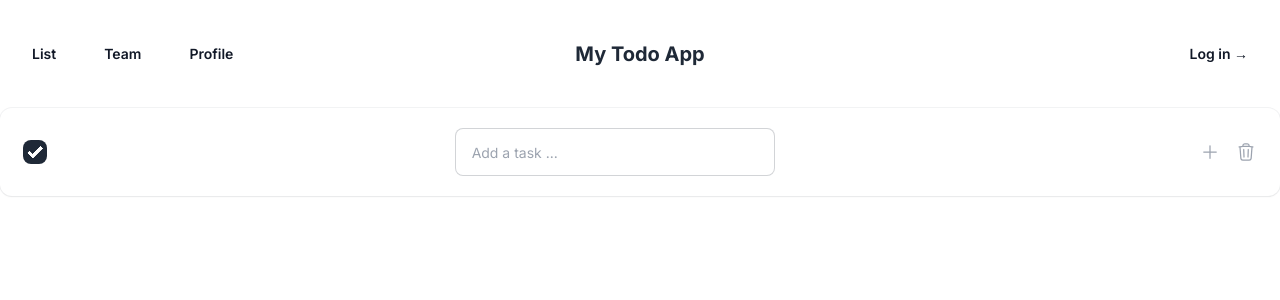
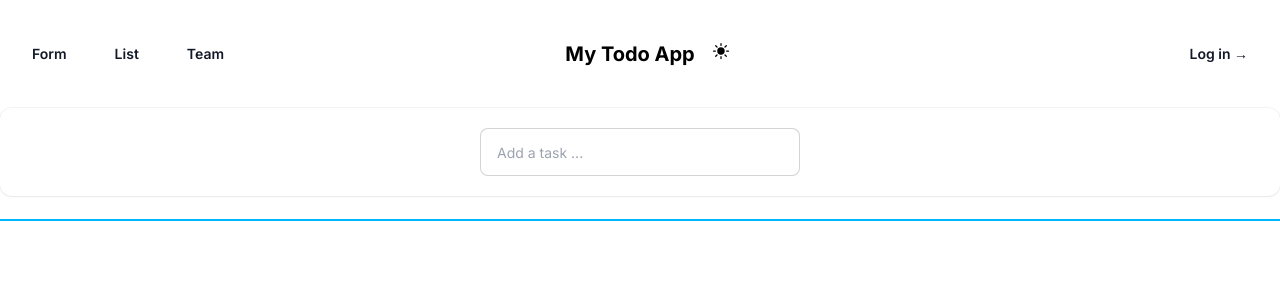
Before and after one commit to tizen21/my-todo-app, a Next.js app: page / in a window 1280 px wide. Shown: the top 300 px of the page. Built offline with nearby package versions, Linux system fonts and the light colour scheme.

Commit message:
Add Ok, Counter Ok, edit Ok, delete Ok, delete all Ok, check Ok

```diff
--- a/app/Components/Header.jsx
+++ b/app/Components/Header.jsx
@@ -1,13 +1,18 @@
 "use client";
-
-import { useState } from "react";
+import Link from "next/link";
+import { useState, useEffect } from "react";
 import { Dialog, DialogPanel } from "@headlessui/react";
-import { Bars3Icon, XMarkIcon } from "@heroicons/react/24/outline";
+import {
+  Bars3Icon,
+  MoonIcon,
+  SunIcon,
+  XMarkIcon,
+} from "@heroicons/react/24/outline";
 
 const navigation = [
-  { name: "List", href: "#" },
-  { name: "Team", href: "#" },
-  { name: "Profile", href: "#" },
+  { name: "Form", href: "/" },
+  { name: "List", href: "/list" },
+  { name: "Team", href: "/team" },
 ];
 
 export default function Example() {
@@ -22,13 +27,13 @@ export default function Example() {
         <div className="flex flex-1">
           <div className="hidden lg:flex lg:gap-x-12">
             {navigation.map((item) => (
-              <a
+              <Link
                 key={item.name}
                 href={item.href}
                 className="text-sm font-semibold leading-6 text-gray-900"
               >
                 {item.name}
-              </a>
+              </Link>
             ))}
           </div>
           <div className="flex lg:hidden">
@@ -42,12 +47,36 @@ export default function Example() {
             </button>
           </div>
         </div>
-        <a href="#" className="-m-1.5 p-1.5">
-          <span className="sr-only">Your Company</span>
+        <div className="flex justify-center items-center">
           <div className="flex">
-            <h1 className="font-bold text-xl p-4">My Todo App</h1>
+            <h1 className="font-bold text-xl text-black p-4 cursor-pointer">
+              My Todo App
+            </h1>
           </div>
-        </a>
+
+          <div className="text-black">
+            <label className="swap swap-rotate">
+              {/* this hidden checkbox controls the state */}
+              <input
+                type="checkbox"
+                className="theme-controller"
+                value="synthwave"
+              />
+
+              {/* sun icon */}
+              <SunIcon
+                aria-hidden="true"
+                className="swap-off h-5 w-5 fill-current"
+              />
+
+              {/* moon icon */}
+              <MoonIcon
+                aria-hidden="true"
+                className="swap-on h-5 w-5 fill-current"
+              />
+            </label>
+          </div>
+        </div>
         <div className="flex flex-1 justify-end">
           <a href="#" className="text-sm font-semibold leading-6 text-gray-900">
             Log in <span aria-hidden="true">&rarr;</span>
@@ -72,20 +101,6 @@ export default function Example() {
                 <XMarkIcon aria-hidden="true" className="h-6 w-6" />
               </button>
             </div>
-            <a href="#" className="-m-1.5 p-1.5">
-              <span className="sr-only">Your Company</span>
-              <div className="flex">
-                <h1 className="font-bold text-xl p-4">My Todo App</h1>
-              </div>
-            </a>
-            <div className="flex flex-1 justify-end">
-              <a
-                href="#"
-                className="text-sm font-semibold leading-6 text-gray-900"
-              >
-                Log in <span aria-hidden="true">&rarr;</span>
-              </a>
-            </div>
           </div>
           <div className="mt-6 space-y-2">
             {navigation.map((item) => (
--- /dev/null
+++ b/app/Components/TaskForm.jsx
@@ -0,0 +1,192 @@
+"use client";
+
+import { ChevronRightIcon } from "@heroicons/react/20/solid";
+import {
+  CheckIcon,
+  PencilIcon,
+  PlusCircleIcon,
+  PlusIcon,
+  TrashIcon,
+  XMarkIcon,
+} from "@heroicons/react/24/outline";
+import { useState } from "react";
+
+export default function TaskForm() {
+  const [task, setTask] = useState("");
+  const [tasks, setTasks] = useState([]);
+  const [editTaskId, setEditTaskId] = useState(null);
+  const [editTaskText, setEditTaskText] = useState("");
+
+  const handleChange = (e) => {
+    setTask(e.target.value);
+  };
+
+  const handleAddTask = () => {
+    setTasks((prev) => {
+      return [...prev, { id: prev.length + 1, task: task, completed: false }];
+    });
+    setTask("");
+  };
+
+  const handleKeyDown = (e) => {
+    if (e.key === "Enter") {
+      handleAddTask();
+    }
+  };
+
+  const handleEditKeyDown = (e, id) => {
+    if (e.key === "Enter") {
+      handleSaveEdit(id);
+    }
+  };
+
+  const handleCheck = (id) => {
+    setTasks((prev) =>
+      prev.map((item) =>
+        item.id === id ? { ...item, completed: !item.completed } : item
+      )
+    );
+  };
+
+  const deleteTask = (id) => {
+    const newTab = tasks.filter((item) => item.id != id);
+    setTasks(newTab);
+  };
+
+  const deleteAllTasks = () => {
+    setTasks([]);
+  };
+
+  const handleEditClick = (id, currentText) => {
+    setEditTaskId(id);
+    setEditTaskText(currentText);
+  };
+
+  const handleEditChange = (e) => {
+    setEditTaskText(e.target.value);
+  };
+
+  const handleSaveEdit = (id) => {
+    setTasks((prev) =>
+      prev.map((item) =>
+        item.id === id ? { ...item, task: editTaskText } : item
+      )
+    );
+    setEditTaskId(null);
+    setEditTaskText("");
+  };
+
+  const handleCancelEdit = () => {
+    setEditTaskId(null);
+    setEditTaskText("");
+  };
+
+  return (
+    <>
+      <ul
+        role="list"
+        className="divide-y divide-gray-100 overflow-hidden bg-white shadow-sm ring-1 ring-gray-900/5 sm:rounded-xl"
+      >
+        <li className="relative flex justify-between gap-x-6 px-4 py-5 hover:bg-gray-50 sm:px-6">
+          <div className="flex min-w-0 gap-x-4 justify-center items-center"></div>
+          <div className="flex w-full justify-center items-center gap-x-4">
+            <input
+              type="text"
+              placeholder="Add a task ..."
+              className="input input-bordered input-md w-full max-w-xs focus:ring-2 ring- ring-offset-2 focus:placeholder:opacity-0"
+              value={task}
+              onChange={handleChange}
+              onKeyDown={handleKeyDown}
+            />
+            {task && (
+              <PlusCircleIcon
+                aria-hidden="true"
+                className="h-6 w-6 flex-none text-gray-400 hover:cursor-pointer hover:text-black"
+                onClick={handleAddTask}
+              />
+            )}
+          </div>
+
+          <div className="flex shrink-0 items-center gap-x-4">
+            <div className="hidden sm:flex sm:flex-col sm:items-end"></div>
+
+            {tasks.length > 0 ? (
+              <TrashIcon
+                aria-hidden="true"
+                className="h-6 w-6 flex-none text-red-400 hover:cursor-pointer hover:text-black"
+                onClick={deleteAllTasks}
+              />
+            ) : null}
+          </div>
+        </li>
+      </ul>
+      <div className="divider divider-info">
+        {tasks.length > 0 ? <p className="text-dark">{tasks.length}</p> : null}
+      </div>
+      {tasks.map((item) => {
+        return (
+          <li
+            key={item.id}
+            className="flex flex-col items-center p-6 bg-gray-50 sm:px-6 mb-2 rounded-2xl shadow-sm shadow-info transition-all duration-300"
+          >
+            <div className="flex items-center justify-between w-full">
+              {editTaskId === item.id ? (
+                <input
+                  type="text"
+                  value={editTaskText}
+                  onChange={handleEditChange}
+                  onKeyDown={(e) => handleEditKeyDown(e, item.id)}
+                  className="input input-bordered input-md w-full max-w-xs"
+                />
+              ) : (
+                <p
+                  className={`font-semibold text-md ${
+                    item.completed ? "line-through text-gray-400" : ""
+                  } transition-all duration-300`}
+                >
+                  {item.task}
+                </p>
+              )}
+              <div className="flex gap-4 items-center">
+                {editTaskId === item.id ? (
+                  <>
+                    <CheckIcon
+                      aria-hidden="true"
+                      className="h-6 w-6 text-green-400 hover:cursor-pointer hover:text-green-600"
+                      onClick={() => handleSaveEdit(item.id)}
+                    />
+                    <XMarkIcon
+                      aria-hidden="true"
+                      className="h-6 w-6 text-red-400 hover:cursor-pointer hover:text-red-600"
+                      onClick={handleCancelEdit}
+                    />
+                  </>
+                ) : (
+                  <>
+                    <PencilIcon
+                      aria-hidden="true"
+                      className="h-6 w-6 text-gray-400 hover:cursor-pointer hover:text-black"
+                      onClick={() => handleEditClick(item.id, item.task)}
+                    />
+                    <input
+                      type="checkbox"
+                      checked={item.completed}
+                      id={`task-${item.id}`}
+                      className="checkbox size-6 transition-all duration-300"
+                      onChange={() => handleCheck(item.id)}
+                    />
+                    <TrashIcon
+                      aria-hidden="true"
+                      className="h-6 w-6 text-gray-400 hover:cursor-pointer hover:text-black"
+                      onClick={() => deleteTask(item.id)}
+                    />
+                  </>
+                )}
+              </div>
+            </div>
+          </li>
+        );
+      })}
+    </>
+  );
+}
--- a/app/Components/Tasklist.jsx
+++ /dev/null
@@ -1,50 +0,0 @@
-"use client";
-
-import { ChevronRightIcon } from "@heroicons/react/20/solid";
-import {
-  PlusCircleIcon,
-  PlusIcon,
-  TrashIcon,
-} from "@heroicons/react/24/outline";
-import { useState } from "react";
-
-export default function Tasklist() {
-  const [checked, setChecked] = useState(false);
-
-  return (
-    <ul
-      role="list"
-      className="divide-y divide-gray-100 overflow-hidden bg-white shadow-sm ring-1 ring-gray-900/5 sm:rounded-xl"
-    >
-      <li className="relative flex justify-between gap-x-6 px-4 py-5 hover:bg-gray-50 sm:px-6">
-        <div className="flex min-w-0 gap-x-4 justify-center items-center">
-          <input
-            type="checkbox"
-            checked="checked"
-            className="checkbox"
-            onChange={!setChecked}
-          />
-        </div>
-        <div className="flex w-full justify-center">
-          <input
-            type="text"
-            placeholder="Add a task ..."
-            className="input input-bordered input-md w-full max-w-xs focus:ring-2 ring-blue-700"
-          />
-        </div>
-
-        <div className="flex shrink-0 items-center gap-x-4">
-          <div className="hidden sm:flex sm:flex-col sm:items-end"></div>
-          <PlusIcon
-            aria-hidden="true"
-            className="h-5 w-5 flex-none text-gray-400 hover:cursor-pointer hover:text-black"
-          />
-          <TrashIcon
-            aria-hidden="true"
-            className="h-5 w-5 flex-none text-gray-400 hover:cursor-pointer hover:text-black"
-          />
-        </div>
-      </li>
-    </ul>
-  );
-}
--- /dev/null
+++ b/app/list/page.js
@@ -0,0 +1,9 @@
+import Header from "../Components/Header";
+
+export default function List() {
+  return (
+    <main className="">
+      <Header />
+    </main>
+  );
+}
--- a/app/page.js
+++ b/app/page.js
@@ -1,5 +1,5 @@
 import Header from "./Components/Header";
-import Tasklist from "./Components/Tasklist";
+import Tasklist from "./Components/TaskForm";
 
 export default function Home() {
   return (
--- a/tailwind.config.js
+++ b/tailwind.config.js
@@ -15,4 +15,8 @@ module.exports = {
     },
   },
   plugins: [require("daisyui")],
+  daisyui: {
+    themes: ["light", "night"],
+  },
+  darkMode: ["class", '[data-theme="night"]'],
 };
```
